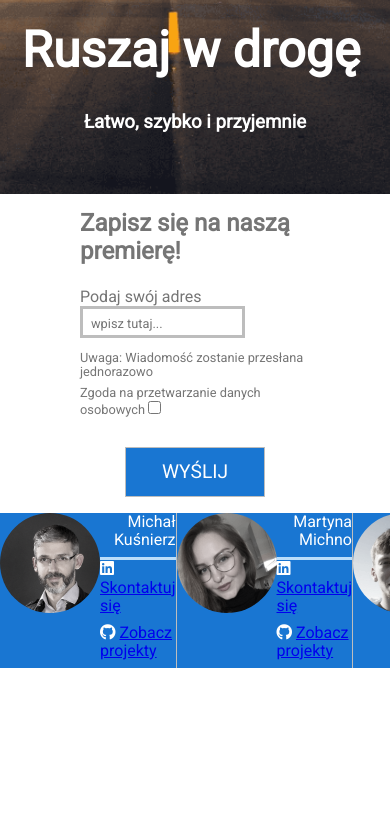
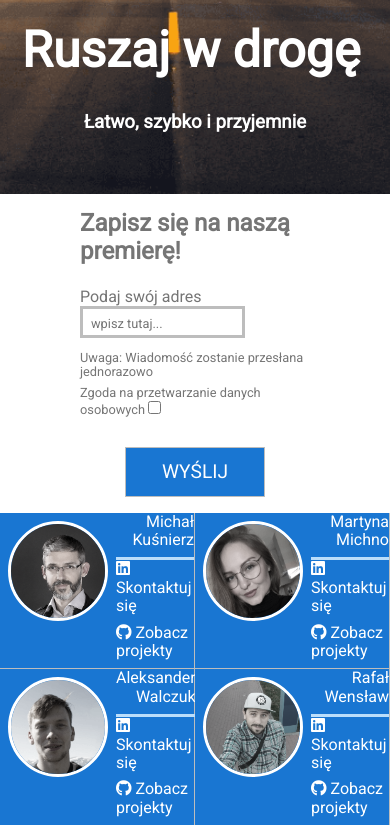
Before and after one commit to infoshareacademy/jfdd13-dreamteam, a plain HTML site: page index.html in a window 390 px wide. Shown: the part 650-1475 px from the top of the page. Before the commit the page ends 1318 px from the top, so only its background shows below. Drawn offline with nearby package versions, Linux system fonts and the light colour scheme; a web font is replaced by a local one.

Commit message:
added RWD at 1000px breakpoint

```diff
--- a/css/footer.sass
+++ b/css/footer.sass
@@ -7,22 +7,28 @@
   background-color: $primary-color-dark
   border-right: 1px solid $divider-color
   color: $primary-color-text
+  justify-content: space-around
   width: 100%
   &:hover .card__img-item
     transition: filter .2s ease-in-out
     filter: grayscale(0%)
-  &__img-item
-    display: block
-    border-radius: 5rem
-    filter: grayscale(80%)
-    will-change: transition
-    max-width: 100px
+  &__img
+    &-container
+      padding: .5rem
+    &-item
+      display: block
+      border-radius: 5rem
+      filter: grayscale(80%)
+      will-change: transition
+      max-width: 100px
+      border: 3px solid white
   &__info
     &-container
       display: flex
       flex-direction: column
+      align-items: center
       justify-content: space-around
-      width: 100%
+      //width: 100%
     &-item
       padding: 0 0 .5rem
       align-self: flex-end
@@ -41,7 +47,12 @@
     &__link
       &-icon > i
         font-size: 1.5rem
-  &-item
+  &__link-item
+    text-decoration: none
+    color: #fff
+    &:visited
+      text-decoration: none
+      color: #fff
 
 
 @media all and (min-width: 1366px)
@@ -74,7 +85,16 @@
         //vertical-align: text-top
         &:visited
           color: #fff
-@media all and  (min-width: 768px) and (max-width: 1365px)
+@media all and  (max-width: 1000px)
+  //and (max-width: 1365px)
+  .footer
+    flex-wrap: wrap
+  .card
+    width: 50%
+    &-aleksander
+      border-top: 1px solid $divider-color
+    &-rafal
+      border-top: 1px solid $divider-color
 
 //&-michal
 //&-martyna
```
Also changed, not shown: css/main.css.
